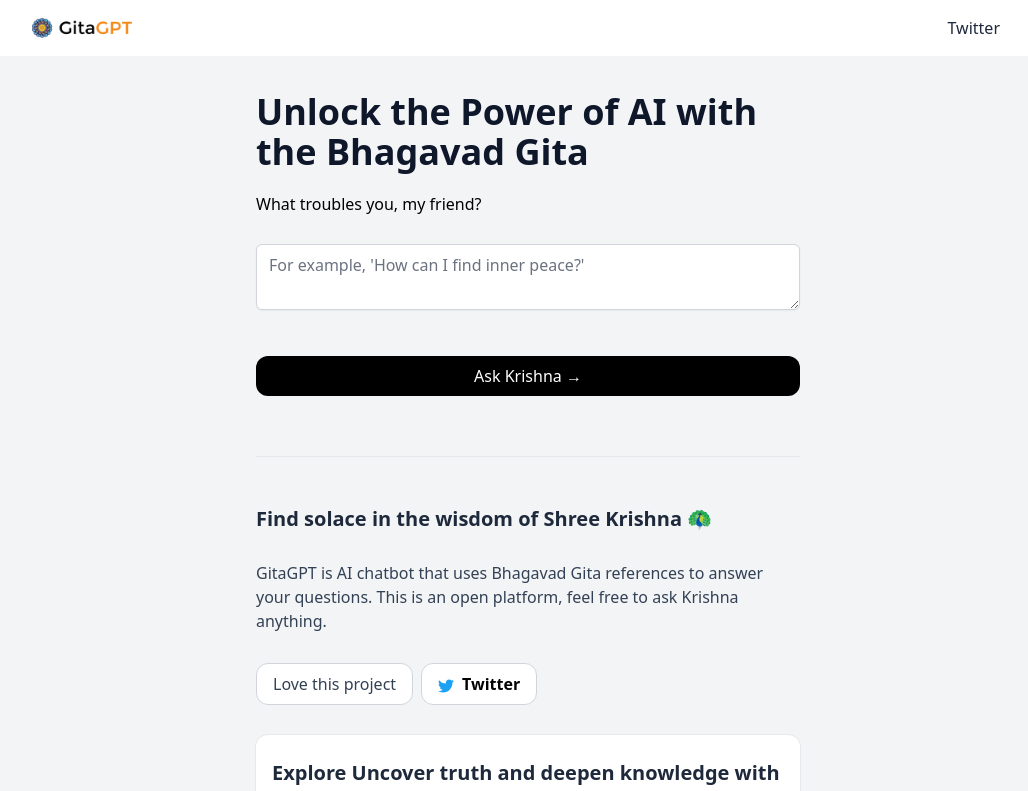
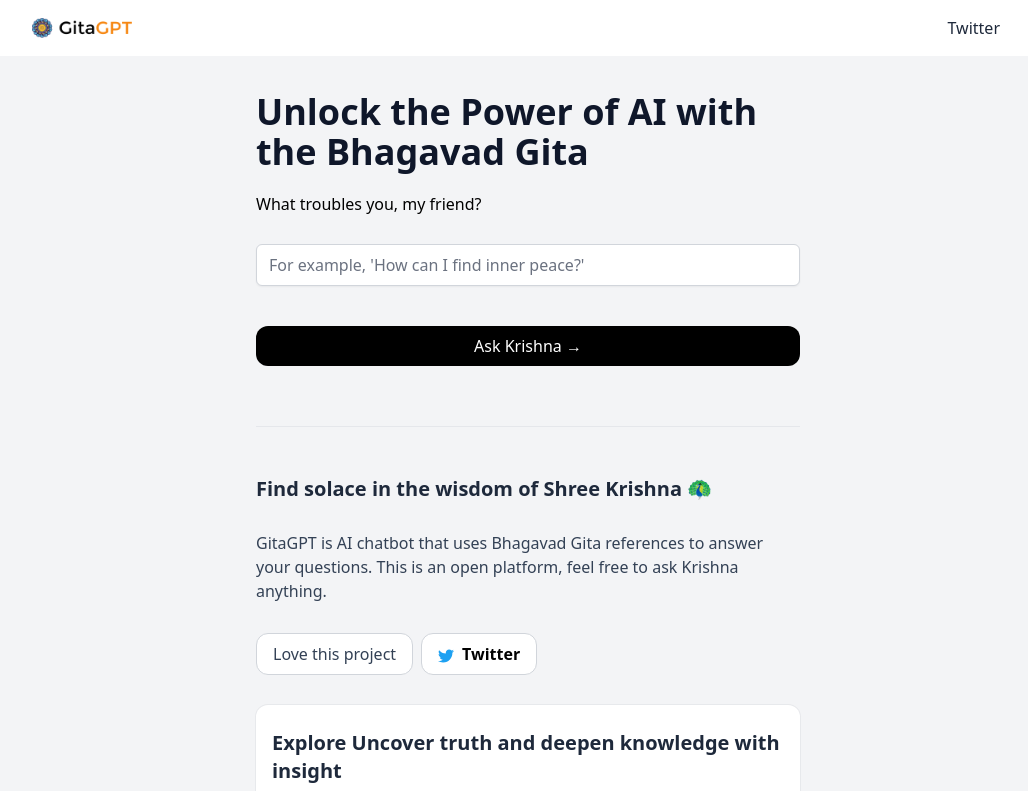
Before and after one commit to vxsahu/gitagpt, a Next.js app: page / in a window 1280 px wide. Shown: the top 791 px of the page, without its empty margins (112-1140 px from the left). Built offline with nearby package versions, Linux system fonts and the light colour scheme.

Commit message:
Update index.tsx

```diff
--- a/pages/index.tsx
+++ b/pages/index.tsx
@@ -101,9 +101,7 @@ const Home: NextPage = () => {
           <p className="text-base font-base mb-2">
             What troubles you, my friend?</p>
           <div className="my-2">
-            <textarea
-              type="text"
-              row="4"
+            <input
               value={gita}
               onChange={(e) => setGita(e.target.value)}
               className="w-full rounded-md border-gray-300 shadow-sm focus:border-black focus:ring-black mt-5"
@@ -161,7 +159,7 @@ const Home: NextPage = () => {
                           </a>
                           <a href="whatsapp://send?text=Unlock%20the%20Power%20of%20Bhagavad%20Gita%20with%20GitaGPT%20%0A%0ATry%20Gita%20GPT:%20https://www.gitagpt.in%0A%0ABhagavad%20Gita%20holds%20the%20key%20to%20unlocking%20answers%20to%20every%20query%20and%20challenges." target="_blank" className="text-[#25D366] font-medium text-sm px-5 py-2.5 text-center inline-flex items-center hover:opacity-80">
 
-                            <svg xmlns="http://www.w3.org/2000/svg" width="16" height="16" fill="currentColor" class="bi bi-whatsapp w-4 h-4 mr-2 -ml-1" viewBox="0 0 16 16"> <path fill="#25D366" d="M13.601 2.326A7.854 7.854 0 0 0 7.994 0C3.627 0 .068 3.558.064 7.926c0 1.399.366 2.76 1.057 3.965L0 16l4.204-1.102a7.933 7.933 0 0 0 3.79.965h.004c4.368 0 7.926-3.558 7.93-7.93A7.898 7.898 0 0 0 13.6 2.326zM7.994 14.521a6.573 6.573 0 0 1-3.356-.92l-.24-.144-2.494.654.666-2.433-.156-.251a6.56 6.56 0 0 1-1.007-3.505c0-3.626 2.957-6.584 6.591-6.584a6.56 6.56 0 0 1 4.66 1.931 6.557 6.557 0 0 1 1.928 4.66c-.004 3.639-2.961 6.592-6.592 6.592zm3.615-4.934c-.197-.099-1.17-.578-1.353-.646-.182-.065-.315-.099-.445.099-.133.197-.513.646-.627.775-.114.133-.232.148-.43.05-.197-.1-.836-.308-1.592-.985-.59-.525-.985-1.175-1.103-1.372-.114-.198-.011-.304.088-.403.087-.088.197-.232.296-.346.1-.114.133-.198.198-.33.065-.134.034-.248-.015-.347-.05-.099-.445-1.076-.612-1.47-.16-.389-.323-.335-.445-.34-.114-.007-.247-.007-.38-.007a.729.729 0 0 0-.529.247c-.182.198-.691.677-.691 1.654 0 .977.71 1.916.81 2.049.098.133 1.394 2.132 3.383 2.992.47.205.84.326 1.129.418.475.152.904.129 1.246.08.38-.058 1.171-.48 1.338-.943.164-.464.164-.86.114-.943-.049-.084-.182-.133-.38-.232z" /> </svg>
+                            <svg xmlns="http://www.w3.org/2000/svg" width="16" height="16" fill="currentColor" className="bi bi-whatsapp w-4 h-4 mr-2 -ml-1" viewBox="0 0 16 16"> <path fill="#25D366" d="M13.601 2.326A7.854 7.854 0 0 0 7.994 0C3.627 0 .068 3.558.064 7.926c0 1.399.366 2.76 1.057 3.965L0 16l4.204-1.102a7.933 7.933 0 0 0 3.79.965h.004c4.368 0 7.926-3.558 7.93-7.93A7.898 7.898 0 0 0 13.6 2.326zM7.994 14.521a6.573 6.573 0 0 1-3.356-.92l-.24-.144-2.494.654.666-2.433-.156-.251a6.56 6.56 0 0 1-1.007-3.505c0-3.626 2.957-6.584 6.591-6.584a6.56 6.56 0 0 1 4.66 1.931 6.557 6.557 0 0 1 1.928 4.66c-.004 3.639-2.961 6.592-6.592 6.592zm3.615-4.934c-.197-.099-1.17-.578-1.353-.646-.182-.065-.315-.099-.445.099-.133.197-.513.646-.627.775-.114.133-.232.148-.43.05-.197-.1-.836-.308-1.592-.985-.59-.525-.985-1.175-1.103-1.372-.114-.198-.011-.304.088-.403.087-.088.197-.232.296-.346.1-.114.133-.198.198-.33.065-.134.034-.248-.015-.347-.05-.099-.445-1.076-.612-1.47-.16-.389-.323-.335-.445-.34-.114-.007-.247-.007-.38-.007a.729.729 0 0 0-.529.247c-.182.198-.691.677-.691 1.654 0 .977.71 1.916.81 2.049.098.133 1.394 2.132 3.383 2.992.47.205.84.326 1.129.418.475.152.904.129 1.246.08.38-.058 1.171-.48 1.338-.943.164-.464.164-.86.114-.943-.049-.084-.182-.133-.38-.232z" /> </svg>
                             WhatsApp
                           </a>
                         </label>
```
